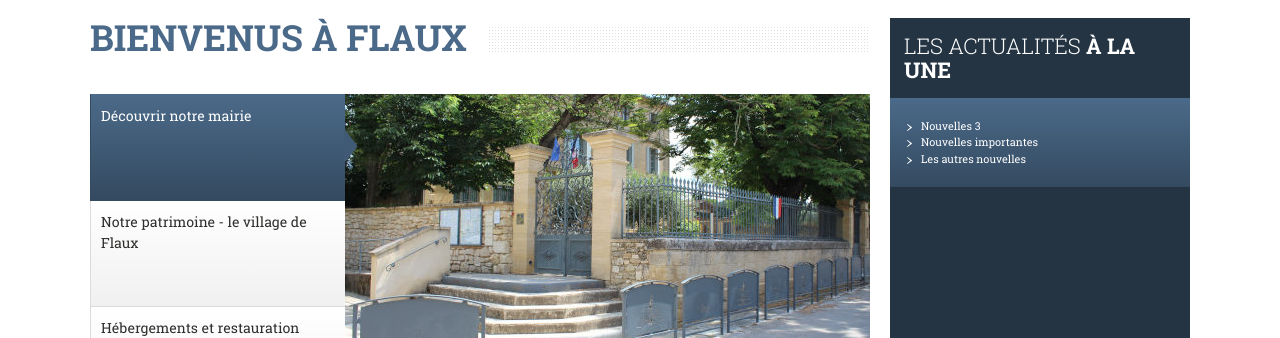
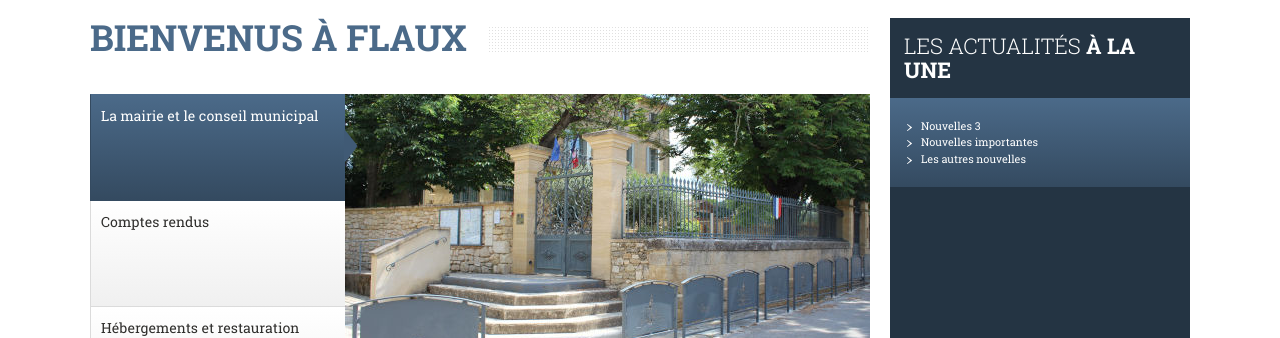
Before and after one commit to Flaux-Village/flaux-village.github.io, a Jekyll site: the page built from index.md, in a window 1280 px wide. Shown: the part 267-605 px from the top of the page. Built offline with Jekyll 4.4.1, drawn with Linux system fonts in a browser that asks for light colours.

Commit message:
Update index.md

```diff
--- a/index.md
+++ b/index.md
@@ -5,11 +5,11 @@ description: Portail du village de Flaux
 keywords: mairie, commune, flaux, gard
 titre_page: Bienvenus à Flaux
 onglets_principaux:
-- titre: Découvrir notre mairie
+- titre: La mairie et le conseil municipal
   addresse: /mairie.html
   illustration: /assets/illustrations/525_320_Flauxentrance_3610.jpg
   description_illustration: La Mairie de Flaux.
-- titre: Notre patrimoine - le village de Flaux
+- titre: Comptes rendus
   addresse: /tourisme.html
   illustration: /assets/illustrations/525_320_flauxcloche_3623.jpg
   description_illustration: Le clochet de l'église de Flaux.
```
